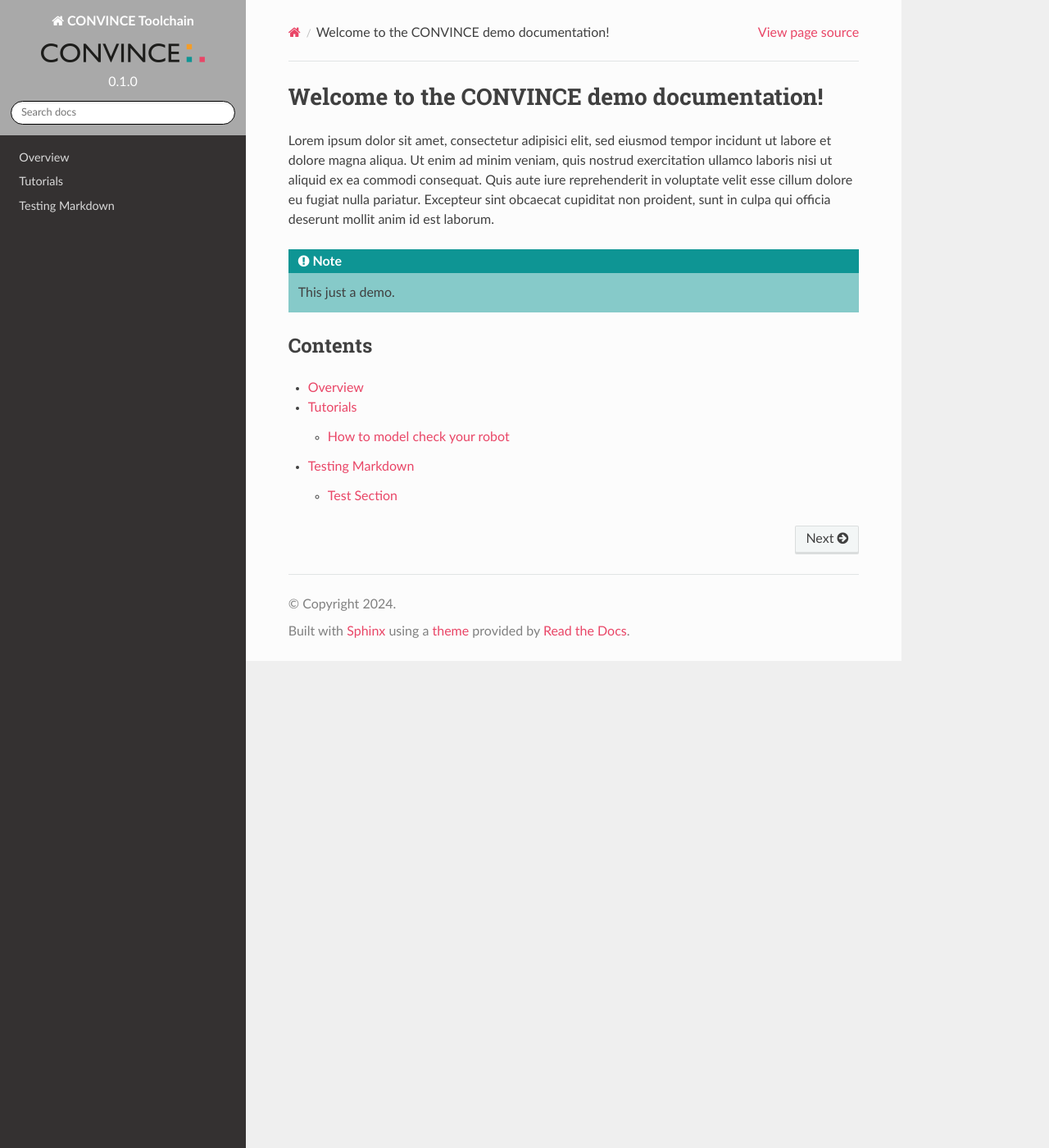
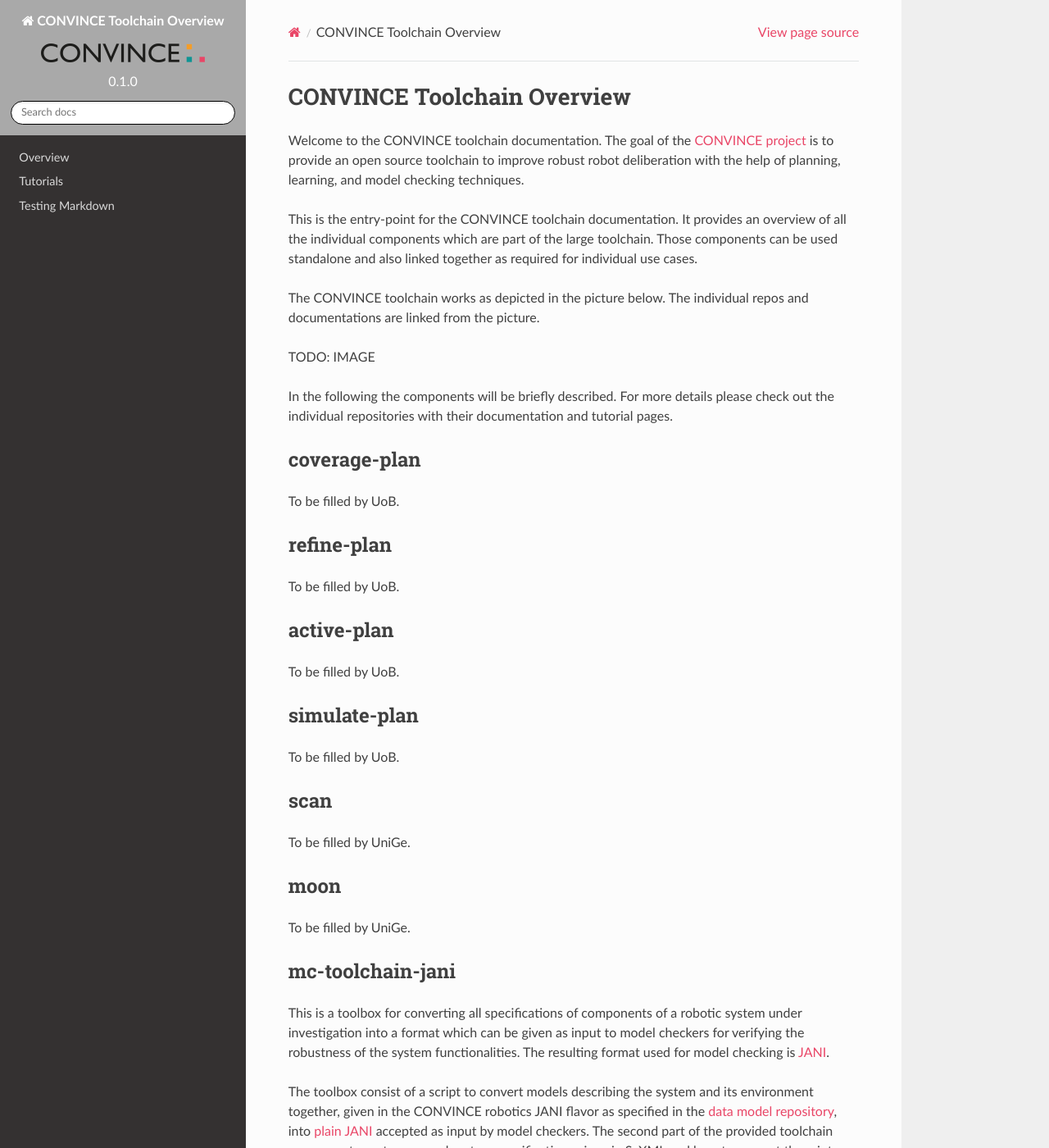
Before and after one commit to convince-project/overview, a Sphinx documentation site: the page built from docs/source/index.rst, in a window 1280 px wide and 1400 px high. Shown: the whole window at 82% size. Built offline with Sphinx 7.4.7 and the Read the Docs theme 2.0.0, drawn with Linux system fonts in a browser that asks for light colours; some of the changed text lies outside the part shown.

Commit message:
fill documentation pages with content
Signed-off-by: Michaela Klauck <michaela.klauck@de.bosch.com>

```diff
--- a/docs/source/conf.py
+++ b/docs/source/conf.py
@@ -2,7 +2,7 @@
 
 # -- Project information
 
-project = 'CONVINCE Toolchain'
+project = 'CONVINCE Toolchain Overview'
 copyright = '2024'
 author = 'CONVINCE Consortium'
 
--- a/docs/source/index.rst
+++ b/docs/source/index.rst
@@ -1,11 +1,57 @@
-Welcome to the CONVINCE demo documentation!
+CONVINCE Toolchain Overview
 ===========================================
 
-Lorem ipsum dolor sit amet, consectetur adipisici elit, sed eiusmod tempor incidunt ut labore et dolore magna aliqua. Ut enim ad minim veniam, quis nostrud exercitation ullamco laboris nisi ut aliquid ex ea commodi consequat. Quis aute iure reprehenderit in voluptate velit esse cillum dolore eu fugiat nulla pariatur. Excepteur sint obcaecat cupiditat non proident, sunt in culpa qui officia deserunt mollit anim id est laborum.
+Welcome to the CONVINCE toolchain documentation.
+The goal of the `CONVINCE project <https://convince-project.eu/>`_ is to provide an open source toolchain to improve robust robot deliberation with the help of planning, learning, and model checking techniques.
 
-.. note::
+This is the entry-point for the CONVINCE toolchain documentation. It provides an overview of all the individual components which are part of the large toolchain. Those components can be used standalone and also linked together as required for individual use cases.
 
-   This just a demo.
+The CONVINCE toolchain works as depicted in the picture below. The individual repos and documentations are linked from the picture.
+
+TODO: IMAGE
+
+In the following the components will be briefly described. For more details please check out the individual repositories with their documentation and tutorial pages.
+
+coverage-plan
+---------------
+To be filled by UoB.
+
+refine-plan
+---------------
+To be filled by UoB.
+
+active-plan
+---------------
+To be filled by UoB.
+
+simulate-plan
+---------------
+To be filled by UoB.
+
+scan
+---------------
+To be filled by UniGe.
+
+moon
+---------------
+To be filled by UniGe.
+
+mc-toolchain-jani
+---------------
+This is a toolbox for converting all specifications of components of a robotic system under investigation into a format which can be given as input to model checkers for verifying the robustness of the system functionalities. The resulting format used for model checking is `JANI <https://jani-spec.org>`_.
+
+The toolbox consist of a script to convert models describing the system and its environment together, given in the CONVINCE robotics JANI flavor as specified in the `data model repository <https://github.com/convince-project/data-model>`_, into `plain JANI <https://jani-spec.org>`_ accepted as input by model checkers.
+The second part of the provided toolchain components centers around system specifications given in ScXML and how to convert them into a plain Jani file for model checking. This comprises property specification in temporal logic, currently given in Jani, a behavior tree in XML, plugins and nodes in ScXML, and an environment specification in ScXML.
+
+model2code
+---------------
+To be filled by IIT.
+
+smc-storm
+---------------
+This is a statistical model checking engine for DTMC models given in Jani, which has been implemented as an extension to the famous `Storm model checker <https://stormchecker.org>`_.
+
+
 
 Contents
 --------
```
Also changed, not shown: README.md (+15 -2 lines), docs/source/tutorials.rst (+2 -11 lines).
